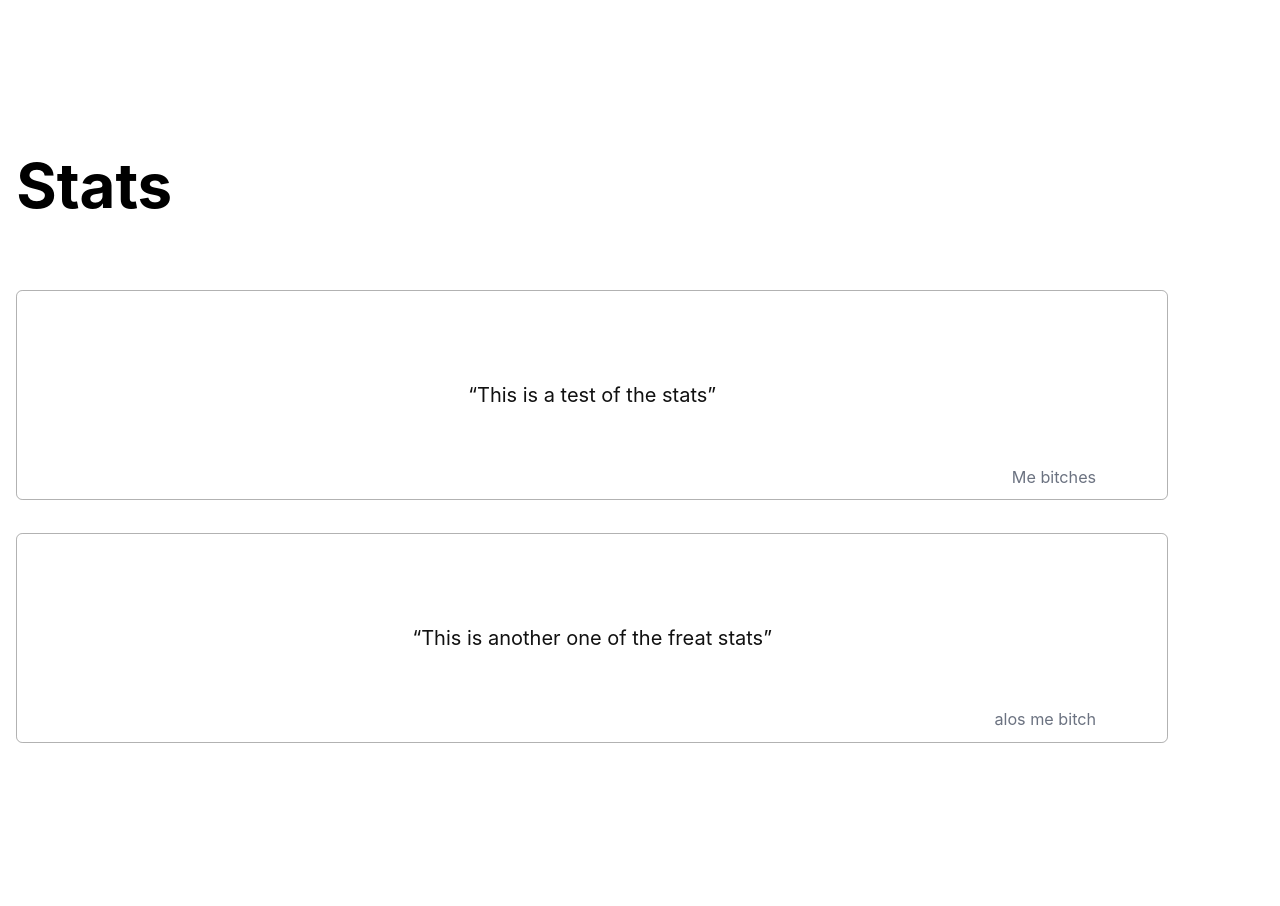
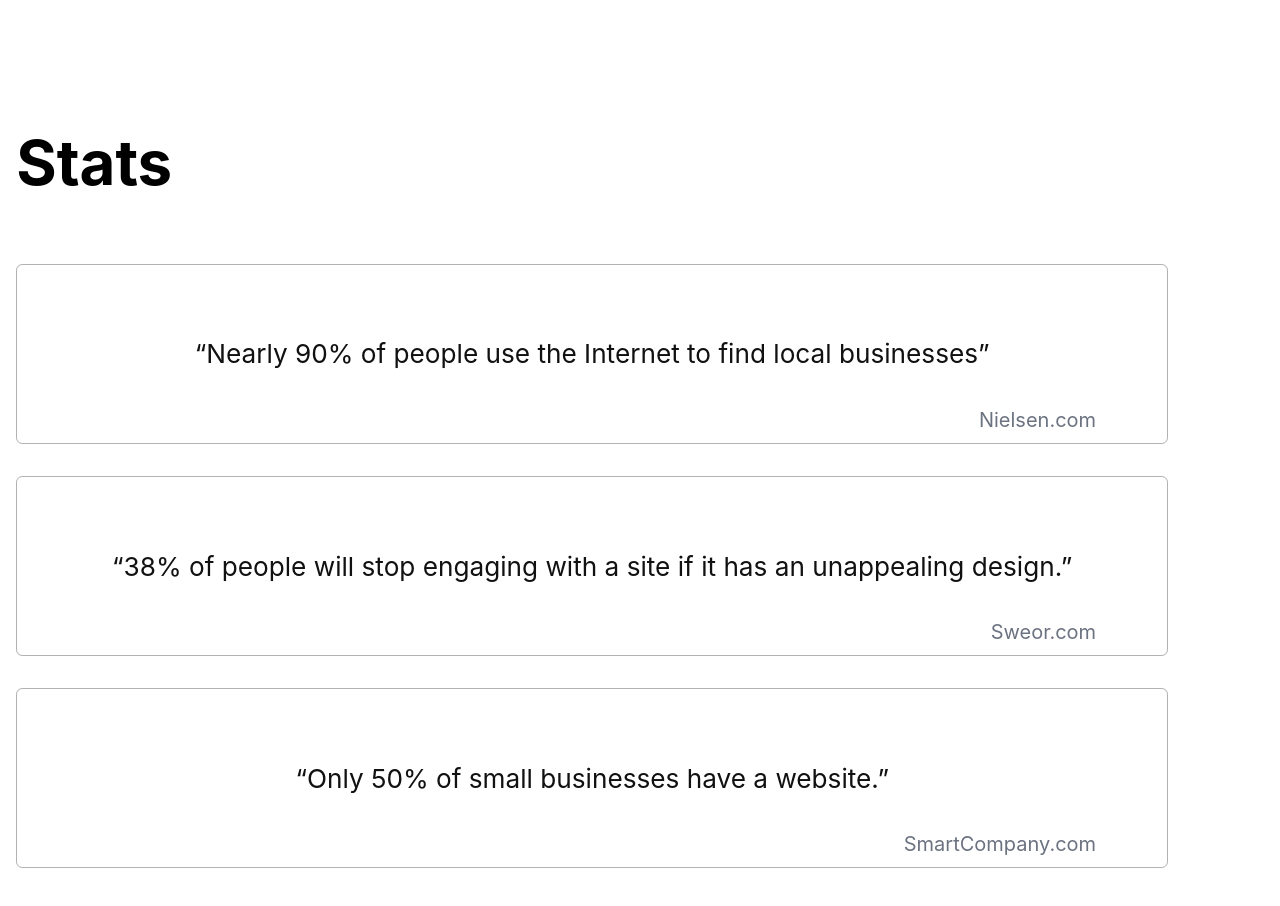
Before and after one commit to raglandc/vidal-production, a Next.js app: page / in a window 1280 px wide. Shown: the part 760-1666 px from the top of the page. Before the commit the page ends 1574 px from the top, so only its background shows below. Built offline with nearby package versions, Linux system fonts and the light colour scheme.

Commit message:
work on stats cards and section

```diff
--- a/components/UI/SectionWrapper.module.css
+++ b/components/UI/SectionWrapper.module.css
@@ -1,5 +1,5 @@
 .sectionWrapper {
-  height: 88.6vh;
+  height: 95vh;
   width: 100%;
   margin: 3.14rem 1.618rem;
   display: flex;
--- a/components/UI/StatsCard.module.css
+++ b/components/UI/StatsCard.module.css
@@ -1,6 +1,6 @@
 .card {
   width: 100%;
-  height: 21rem;
+  min-height: 18rem;
   border-radius: 0.618rem;
   border: 1px solid rgba(17, 17, 17, 0.322);
   /* box-shadow: 0.0314rem 0.14rem 0.618rem #6b7280; */
@@ -15,13 +15,13 @@
 }
 
 .quote {
-  font-size: 2rem;
+  font-size: 2.618rem;
   color: #111;
 }
 
 .source {
   color: #6b7280;
-  font-size: 1.618rem;
+  font-size: 2rem;
   position: absolute;
   right: 6.18%;
   bottom: 6.18%;
--- a/components/sections/StatsSection.module.css
+++ b/components/sections/StatsSection.module.css
@@ -1,3 +1,4 @@
 .statsHeader {
   font-size: 6.18rem;
+  margin: 0 0 auto 0;
 }
--- a/components/sections/StatsSection.tsx
+++ b/components/sections/StatsSection.tsx
@@ -7,13 +7,20 @@ import styles from "./StatsSection.module.css";
 const stats = [
   {
     id: "stat-1",
-    description: "This is a test of the stats",
-    source: "Me bitches",
+    description:
+      "Nearly 90% of people use the Internet to find local businesses",
+    source: "Nielsen.com",
   },
   {
     id: "stat-2",
-    description: "This is another one of the freat stats",
-    source: "alos me bitch",
+    description:
+      "38% of people will stop engaging with a site if it has an unappealing design.",
+    source: "Sweor.com",
+  },
+  {
+    id: "stat-3",
+    description: "Only 50% of small businesses have a website.",
+    source: "SmartCompany.com",
   },
 ];
 
```
